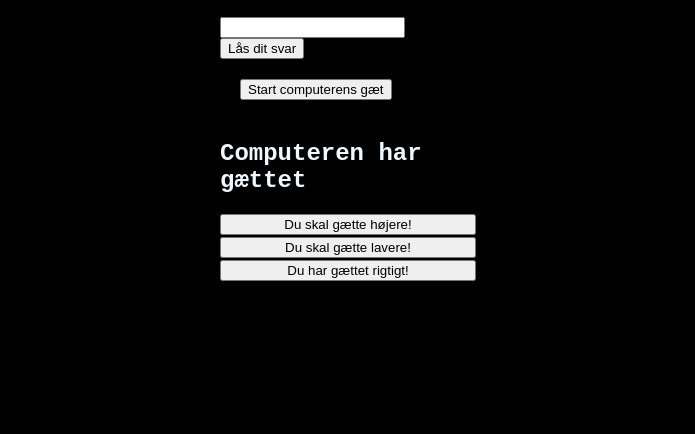
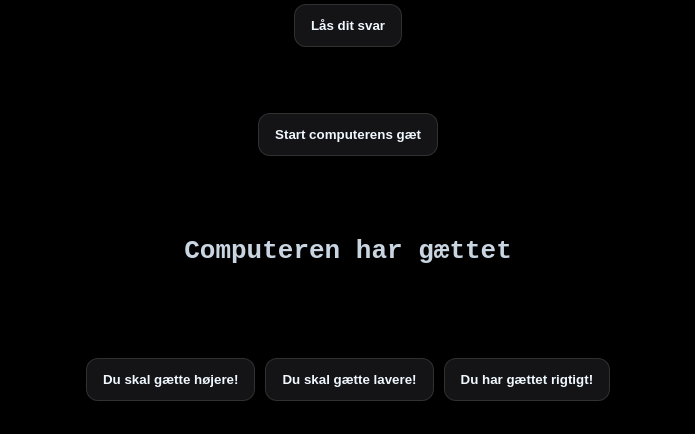
Before and after one commit to MeleeseKaerhavn/SandboxSemester3, a plain HTML site: page week1/ComputerGuesser/computerGuesser.html in a window 1280 px wide. Shown: the part 366-800 px from the top of the page, without its empty margins (292-987 px from the left). Drawn offline with Linux system fonts and the light colour scheme.

Commit message:
css for computerGuesser

```diff
--- a/week1/ComputerGuesser/computerGuesser.css
+++ b/week1/ComputerGuesser/computerGuesser.css
@@ -1,20 +1,84 @@
 
 
+ /* --- Base --------------------------------------------------------------- */
+* { box-sizing: border-box; }
+:root{
+  --bg: #000;
+  --panel: #0e0e10;
+  --fg: aliceblue;
+  --muted: #c9d6e2;
+  --border: rgba(255,255,255,.12);
+  --accent: #7fd6ff;             /* soft cyan accent */
+  --glow: rgba(127,214,255,.25);
+}
 
+html, body { height: 100%; }
 body{
-    margin: 150px 40cqw;
-    background-color: black;
-    color: aliceblue;
-    font-family: 'Courier New', Courier, monospace;
+  margin: 0;
+  min-height: 100dvh;
+  display: grid;
+  place-items: center;
+  background: var(--bg);
+  color: var(--fg);
+  font-family: "Courier New", Courier, monospace;
 }
-    div{
-        display: flex;
-        flex-direction: column;
-        gap: 2px;
-    }
 
-    #start{
-        margin: 20px;
-    }
 
-    .hide { display: none; }
+/* --- Headings ----------------------------------------------------------- */
+h1{
+  margin: 0 0 4px;
+  font-size: clamp(28px, 5vw, 46px);
+  line-height: 1.05;
+}
+h2{
+  margin: 0 0 12px;
+  font-size: clamp(18px, 3.2vw, 26px);
+  color: var(--muted);
+  font-weight: 700;
+}
+
+.big{
+    font-size: clamp(28px, 5vw, 46px);
+     line-height: 1.05;
+}
+
+input[type="text"]{
+  flex: 1;
+  padding: .85rem 1rem;
+  border-radius: 12px;
+  border: 1px solid var(--border);
+  background: #0a0a0b;
+  color: var(--fg);
+  outline: none;
+}
+input[type="text"]:focus{
+  border-color: var(--accent);
+  box-shadow: 0 0 0 5px var(--glow);
+}
+
+button{
+  padding: .8rem 1rem;
+  border-radius: 12px;
+  border: 1px solid var(--border);
+  background: #141416;
+  color: var(--fg);
+  font-weight: 800;
+  cursor: pointer;
+  transition: border-color .2s, box-shadow .2s, transform .05s, background .2s;
+}
+button:hover{
+  border-color: var(--accent);
+  box-shadow: 0 0 14px var(--glow);
+}
+button:active{ transform: translateY(1px); }
+
+/* --- Actions (Højere/Lavere/Korrekt) ----------------------------------- */
+.actions{
+  display: flex;
+  gap: 10px;
+  margin-top: 10px;
+}
+
+
+/* --- Misc --------------------------------------------------------------- */
+.hide{ display: none; }
--- a/week1/ComputerGuesser/computerGuesser.html
+++ b/week1/ComputerGuesser/computerGuesser.html
@@ -12,8 +12,8 @@
      <input type="text" name="" id="mitTal">
      <button id="lock">Lås dit svar</button>
      <button id="start" type="button">Start computerens gæt</button>
-     <h2>Computeren har gættet <span id="computerGuess"></span></h2>
-     <div>
+     <h2>Computeren har gættet <span id="computerGuess" class="big"></span></h2>
+     <div class="actions">
      <button id="op" class="knap" type="button">Du skal gætte højere!</button>
      <button id="ned" class="knap" type="button">Du skal gætte lavere!</button>
      <button id="korrekt" class="knap" type="button">Du har gættet rigtigt!</button>
```
